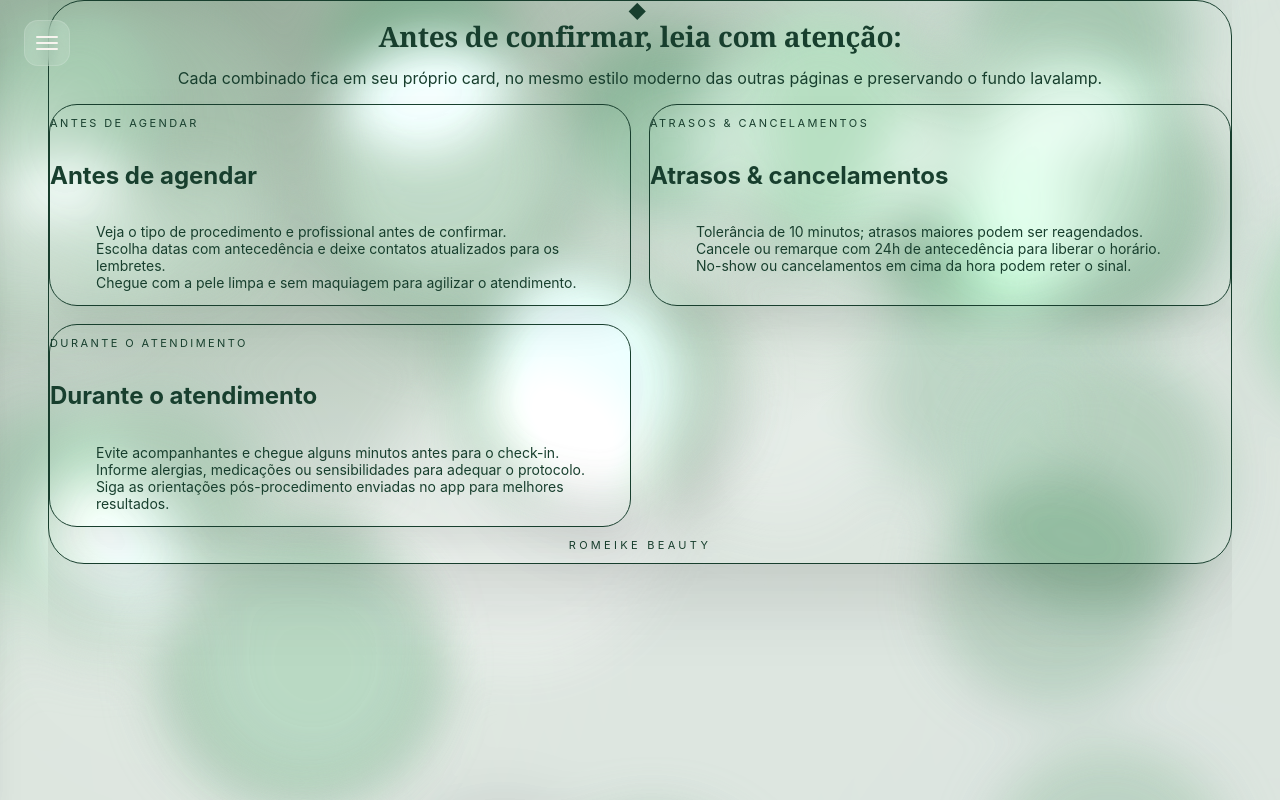
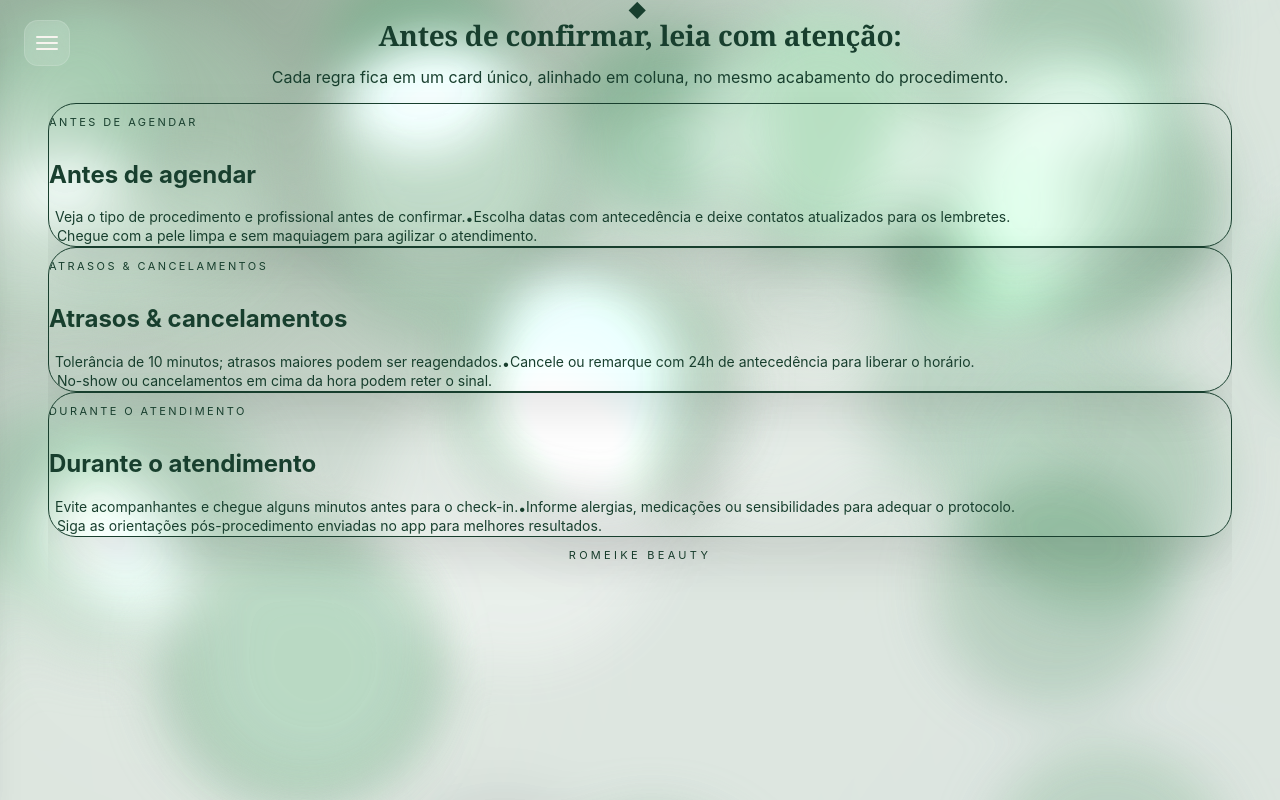
Before and after one commit to leoxavier3914-arch/rbagenda, a Next.js app: page /regras in a window 1280 px wide. Built offline with nearby package versions, Linux system fonts and the light colour scheme; no server answers.

Commit message:
Adjust regras page cards layout

```diff
--- a/src/app/(client)/regras/page.tsx
+++ b/src/app/(client)/regras/page.tsx
@@ -40,7 +40,7 @@ export default function DashboardRulesPage() {
         <div className="absolute bottom-10 right-6 h-72 w-72 rounded-full bg-emerald-100/30 blur-3xl" />
       </div>
 
-      <div className="relative mx-auto flex w-full max-w-5xl flex-col gap-8 rounded-[36px] border border-white/40 bg-white/35 p-6 shadow-[0_32px_80px_rgba(0,0,0,0.12)] backdrop-blur-2xl sm:p-10">
+      <div className="relative mx-auto flex w-full max-w-5xl flex-col gap-8">
         <div className="flex flex-col items-center gap-4 text-center">
           <span className="text-[18px] tracking-[0.3em] text-emerald-900/60">◆</span>
           <div className="space-y-2">
@@ -48,31 +48,35 @@ export default function DashboardRulesPage() {
               Antes de confirmar, <span className="font-normal">leia com atenção:</span>
             </h1>
             <p className="text-sm text-emerald-950/80 sm:text-base">
-              Cada combinado fica em seu próprio card, no mesmo estilo moderno das outras páginas e preservando o fundo lavalamp.
+              Cada regra fica em um card único, alinhado em coluna, no mesmo acabamento do procedimento.
             </p>
           </div>
         </div>
 
-        <div className="grid gap-5 lg:grid-cols-3">
+        <div className="flex flex-col gap-5">
           {ruleSections.map((section) => (
             <div
               key={section.label}
-              className="group relative rounded-[28px] border border-white/65 bg-gradient-to-br shadow-[0_18px_40px_rgba(0,0,0,0.08)] backdrop-blur"
+              className="group relative overflow-hidden rounded-[28px] border border-white/70 bg-white/40 shadow-[0_22px_48px_rgba(0,0,0,0.10)] backdrop-blur-xl"
             >
               <div
                 className={`pointer-events-none absolute inset-[1px] rounded-[26px] bg-gradient-to-br ${section.cardTone}`}
               />
-              <div className="relative flex h-full flex-col gap-4 px-5 py-6">
+              <div className="relative flex flex-col gap-4 px-6 py-7 sm:px-8">
                 <p className="text-[11px] tracking-[0.22em] text-emerald-900/65">{section.eyebrow}</p>
                 <h2 className="text-xl font-semibold text-emerald-950">{section.label}</h2>
-                <ul className="space-y-3 text-[14px] leading-relaxed text-emerald-950/90">
-                  {section.items.map((item) => (
-                    <li key={item} className="flex gap-3">
-                      <span className="mt-2 h-[6px] w-[6px] rounded-full bg-emerald-700/80 transition-all group-hover:shadow-[0_0_0_6px_rgba(16,185,129,0.14)]" />
+                <div className="flex flex-wrap gap-x-4 gap-y-2 text-[14px] leading-relaxed text-emerald-950/90">
+                  {section.items.map((item, index) => (
+                    <span key={item} className="inline-flex items-start gap-3">
+                      {index > 0 ? (
+                        <span className="mt-[2px] text-emerald-800/60">•</span>
+                      ) : (
+                        <span className="mt-[6px] h-[6px] w-[6px] rounded-full bg-emerald-700/80 transition-all group-hover:shadow-[0_0_0_6px_rgba(16,185,129,0.14)]" />
+                      )}
                       <span>{item}</span>
-                    </li>
+                    </span>
                   ))}
-                </ul>
+                </div>
               </div>
             </div>
           ))}
```
